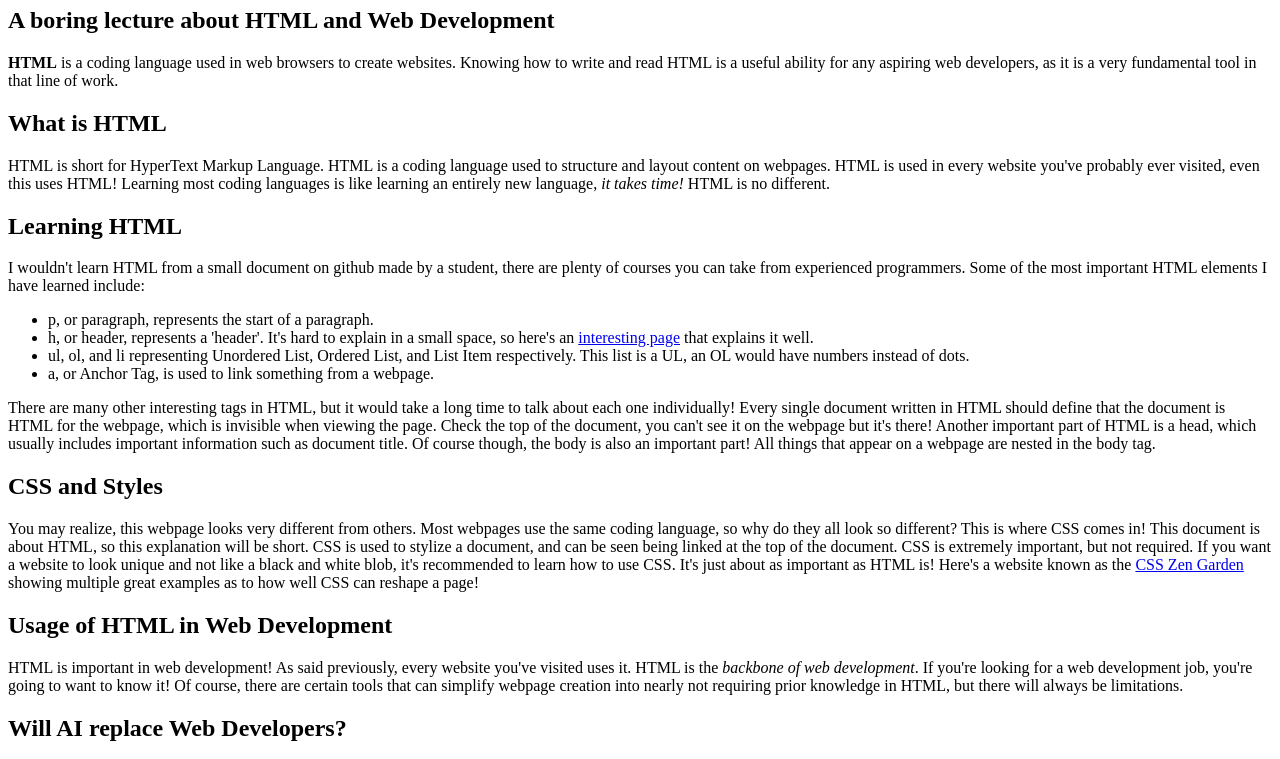
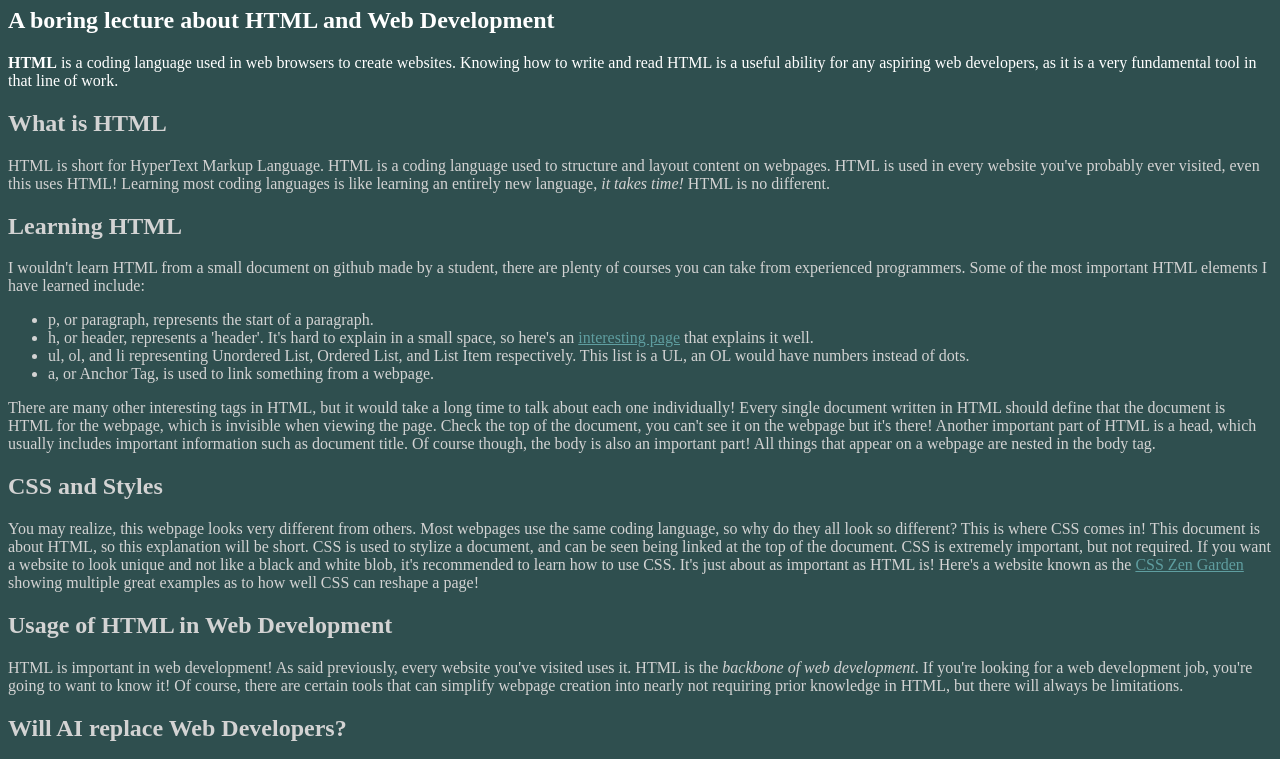
Before and after one commit to MakeyeB/boring-lecture, a plain HTML site: page boring-lecture.html in a window 1280 px wide. Shown: the part 73-832 px from the top of the page. Drawn offline with Linux system fonts and the light colour scheme.

Commit message:
Add styles with CSS

```diff
--- a/boring-lecture.html
+++ b/boring-lecture.html
@@ -6,8 +6,8 @@
 </head>
 <body>
   <h1>Introductory to HTML</h1>
-  <h2>A boring lecture about HTML and Web Development</h2>
-  <p>
+  <h2 class="intro">A boring lecture about HTML and Web Development</h2>
+  <p class="intro">
     <strong>HTML</strong> is a coding language used in web browsers to create websites.
     Knowing how to write and read HTML is a useful ability for any aspiring web developers, as it is a very fundamental tool in that line of work.
   </p>
--- a/css/styles.css
+++ b/css/styles.css
@@ -0,0 +1,35 @@
+body {
+  background-color:darkslategray;
+}
+
+h2.intro {
+  color:white;
+}
+
+p.intro {
+  color:white;
+}
+
+p {
+  color:lightgray;
+}
+
+h2 {
+  color:lightgray;
+}
+
+h1 {
+  color:white;
+}
+
+ul {
+  color:lightgray;
+}
+
+a {
+  color:cadetblue;
+}
+
+a:visited {
+  color:aquamarine;
+}
```
